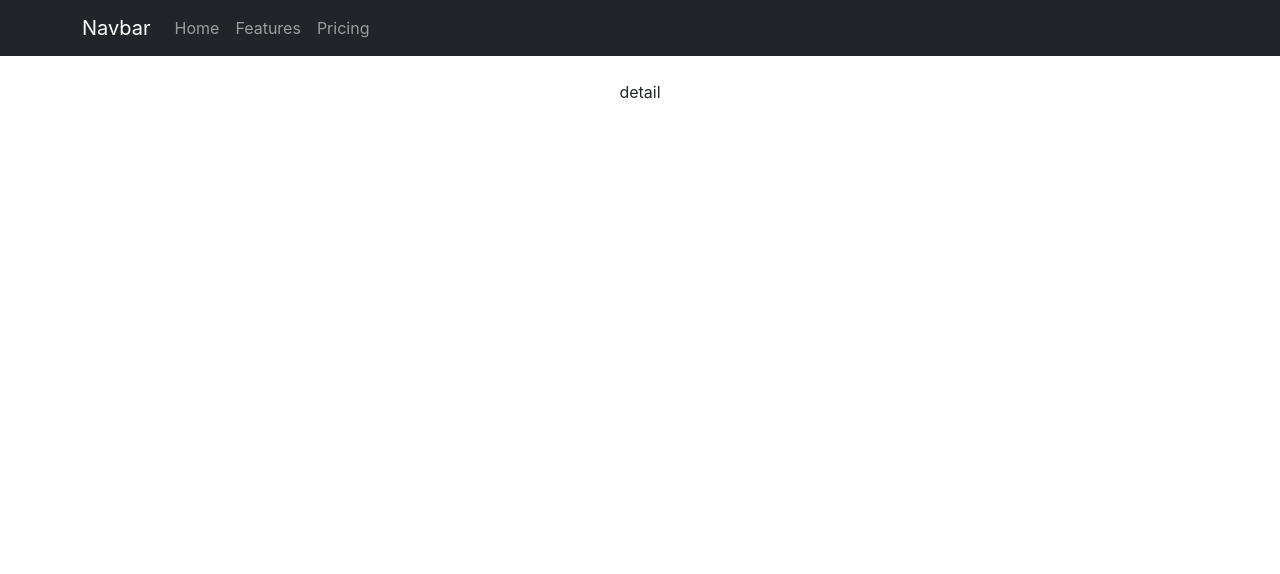
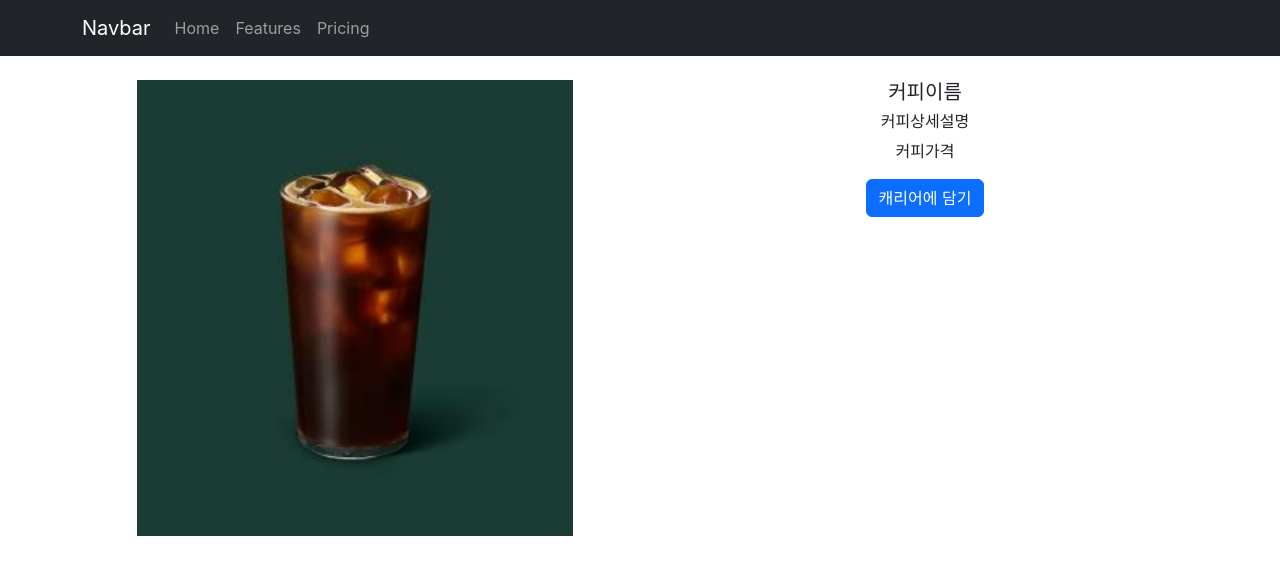
Before and after one commit to BVBFD/programmers-react-basic-todo, a React (Create React App) app: page /detail in a window 1280 px wide. Shown: the top 574 px of the page. Built offline with nearby package versions, Linux system fonts and the light colour scheme.

Commit message:
Feat(detail): Added detail page

```diff
--- a/src/App.tsx
+++ b/src/App.tsx
@@ -2,6 +2,7 @@ import "./App.css";
 import { Container, Navbar, Nav } from "react-bootstrap";
 import { Routes, Route } from "react-router-dom";
 import Home from "./pages/Home/Home";
+import Detail from "./pages/Detail/Detail";
 
 function App() {
   return (
@@ -19,7 +20,7 @@ function App() {
       <br />
       <Routes>
         <Route path="/" element={<Home />} />
-        <Route path="/detail" element={<div>detail</div>} />
+        <Route path="/detail" element={<Detail />} />
       </Routes>
     </div>
   );
--- /dev/null
+++ b/src/pages/Detail/Detail.tsx
@@ -0,0 +1,26 @@
+import { Col, Container, Row } from "react-bootstrap";
+import styles from "./Detail.module.css";
+
+const Detail = () => {
+  return (
+    <Container>
+      <Row>
+        <Col>
+          <img
+            src={process.env.PUBLIC_URL + "/images/coffee1.jpg"}
+            alt={`coffee1`}
+            width="80%"
+          />
+        </Col>
+        <Col>
+          <h5>커피이름</h5>
+          <h6>커피상세설명</h6>
+          <p>커피가격</p>
+          <button className="btn btn-primary">캐리어에 담기</button>
+        </Col>
+      </Row>
+    </Container>
+  );
+};
+
+export default Detail;
```
Also changed, not shown: src/pages/Detail/Detail.module.css (added).
